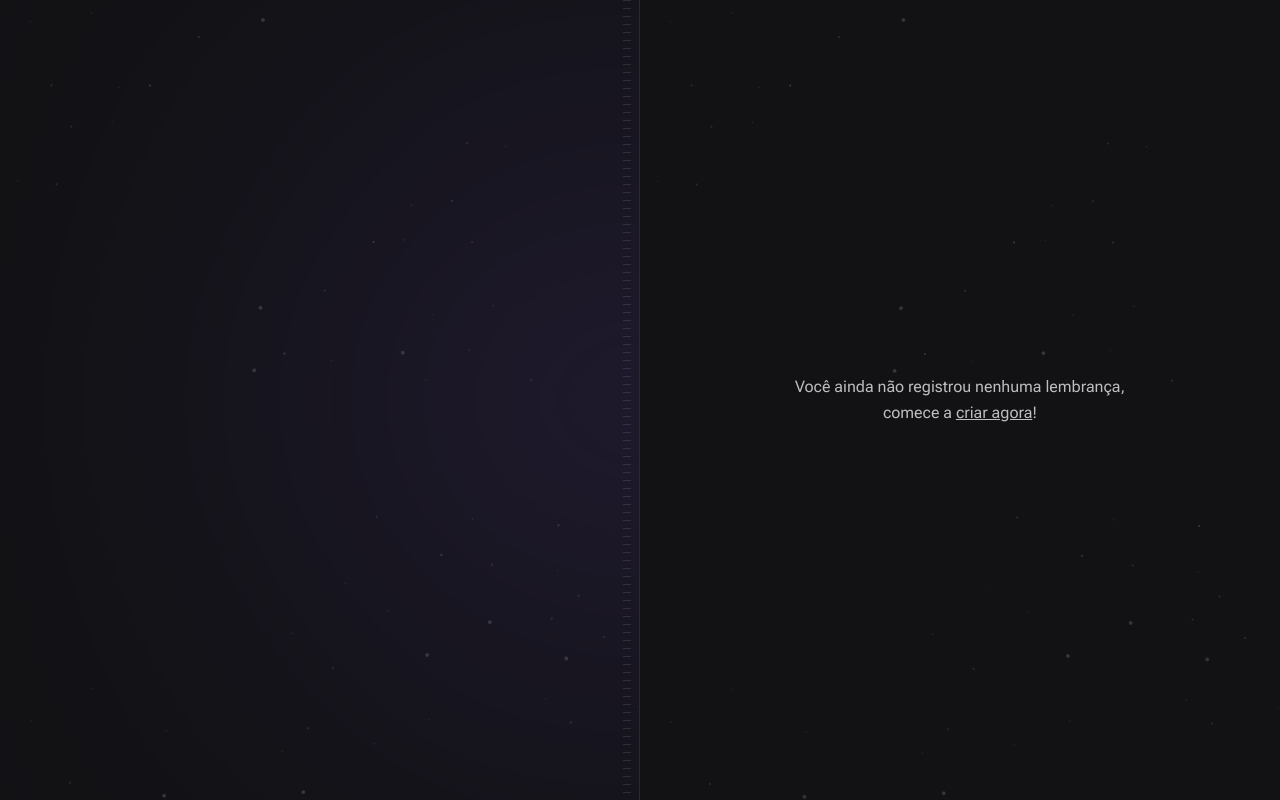
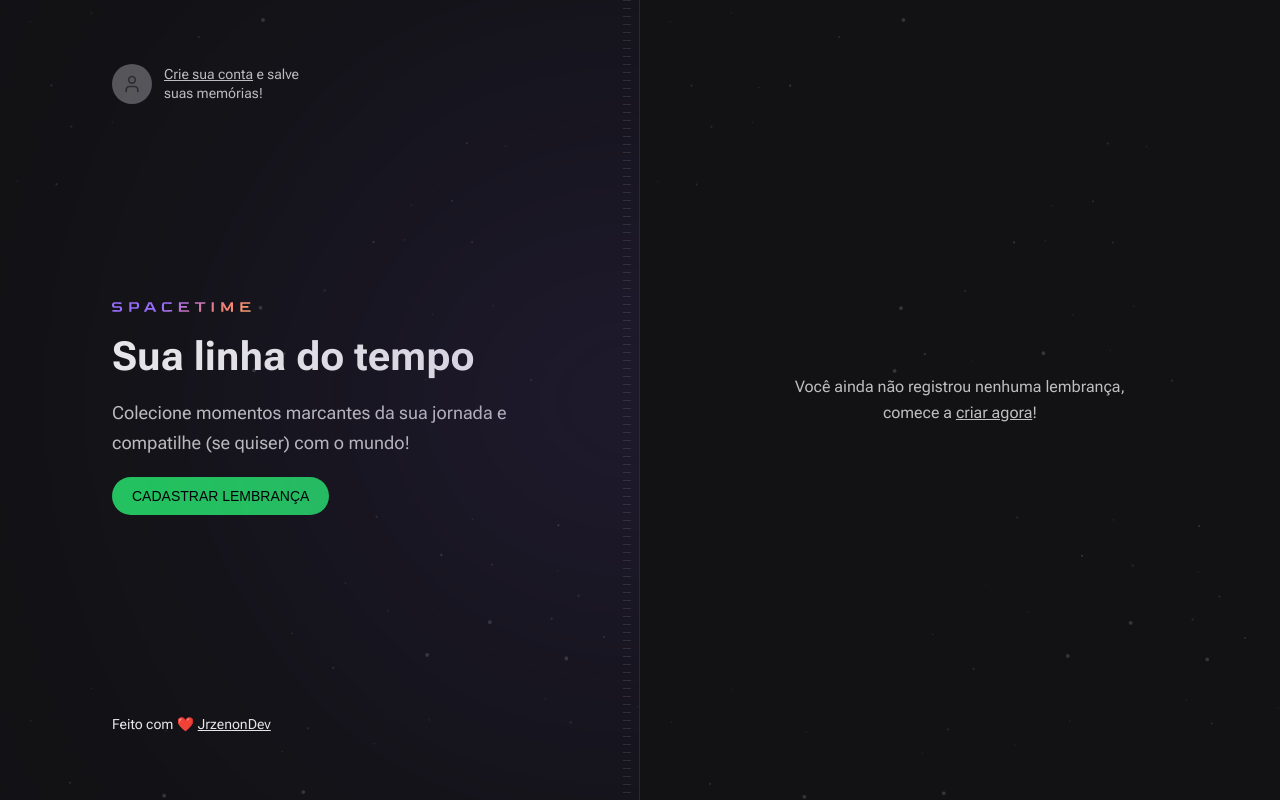
Before and after one commit to JrzenonDev/spacetime, a Next.js app in the folder web/: page / in a window 1280 px wide. Built offline with nearby package versions, Linux system fonts and the light colour scheme; a web font is replaced by a local one.

Commit message:
feat: create sections signin, hero, copyright

```diff
--- a/web/src/app/page.tsx
+++ b/web/src/app/page.tsx
@@ -1,3 +1,6 @@
+import { User } from 'lucide-react'
+import Image from 'next/image'
+import spacetimeLogo from '../assets/spacetime-log.svg'
 
 export default function Home() {
   return (
@@ -5,10 +8,38 @@ export default function Home() {
 
       {/* Left */}
       <div className="relative flex flex-col item-start justify-between px-28 py-16 overflow-hidden border-r border-white/10 bg-[url(../assets/bg-stars.svg)] bg-cover">
+
         {/* Blur */}
         <div className="absolute right-0 top-1/2 h-[288px] w-[526px] -translate-y-1/2 translate-x-1/2 rounded-full bg-purple-700 opacity-50 blur-full" />
+
         {/* Stripes */}
         <div className="absolute right-2 top-0 bottom-0 w-2 bg-stripes" />
+
+        {/* Sign In */}
+        <a href="#" className="flex items-center gap-3 text-left hover:text-gray-50 transition-colors">
+          <div className="flex h-10 w-10 items-center justify-center rounded-full bg-gray-400">
+            <User className='h-5 w-5 text-gray-500' />
+          </div>
+          <p className='text-sm leading-snug max-w-[140px]'><span className='underline'>Crie sua conta</span> e salve suas memórias!</p>
+        </a>
+
+        {/* Hero */}
+        <div className='space-y-5'>
+          <Image src={spacetimeLogo} alt="Space time logo" />
+
+          <div className='max-w-[420px] space-y-4'>
+            <h1 className='text-5xl font-bold leading-tight text-gray-50'>Sua linha do tempo</h1>
+            <p className='text-lg leading-relaxed'>Colecione momentos marcantes da sua jornada e compatilhe (se quiser) com o mundo!</p>
+          </div>
+
+          <a href='' className='uppercase inline-block rounded-full bg-green-500 px-5 py-3 font-alt text-sm leading-none text-black hover:bg-green-600'>Cadastrar lembrança</a>
+        </div>
+
+        {/* Copyright */}
+        <div className='text-sm leading-relaxed text-gray-50'>
+          Feito com ❤️ <a href='https://github.com/JrzenonDev' target='_blank' rel='noopener' className='underline hover:text-gray-200'>JrzenonDev</a>
+        </div>
+
       </div>
 
       {/* Right */}
```
